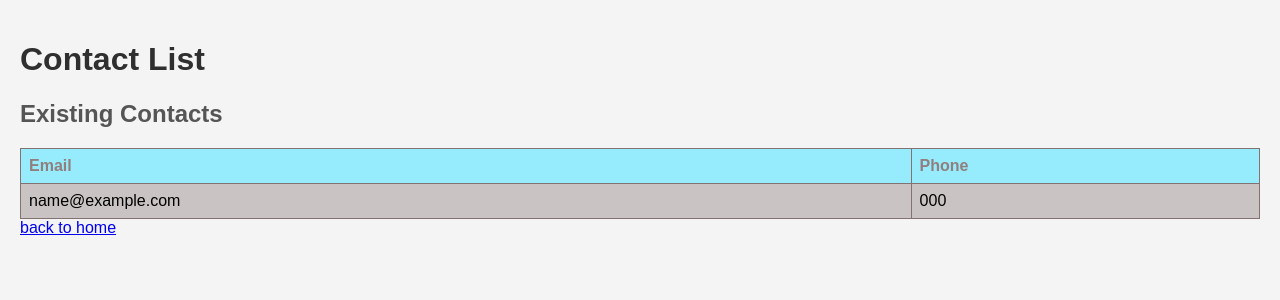
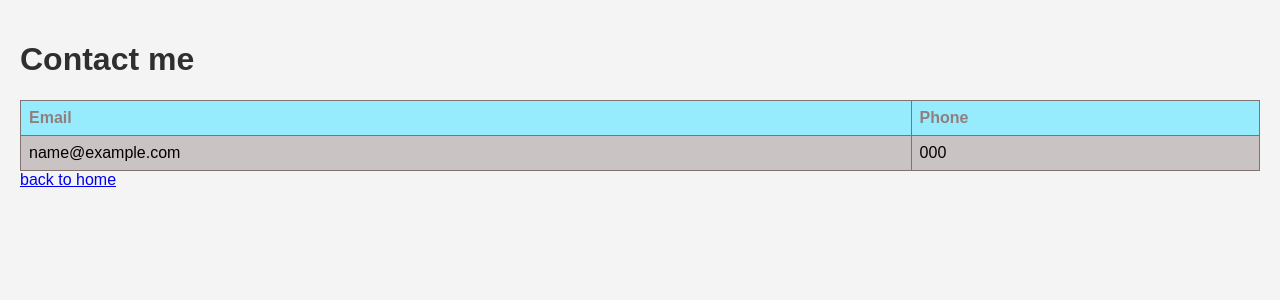
Before and after one commit to yared22/portofolio, a PHP site: page /contact.php in a window 1280 px wide. Shown: the top 300 px of the page. Run offline with PHP 8.4, Linux system fonts and the light colour scheme; tables that the repository leaves empty or names only in its code hold one stand-in row (values such as "Sample post").

Commit message:
some updates

```diff
--- a/contact.php
+++ b/contact.php
@@ -15,9 +15,8 @@ $result = mysqli_query($conn, "SELECT * FROM contact");
     <link rel="stylesheet" href="style.css">
 </head>
 <body>
-<h1>Contact List</h1>
+<h1>Contact me</h1>
 
-<h2>Existing Contacts</h2>
 <table>
     <tr>
         <th>Email</th>
```
